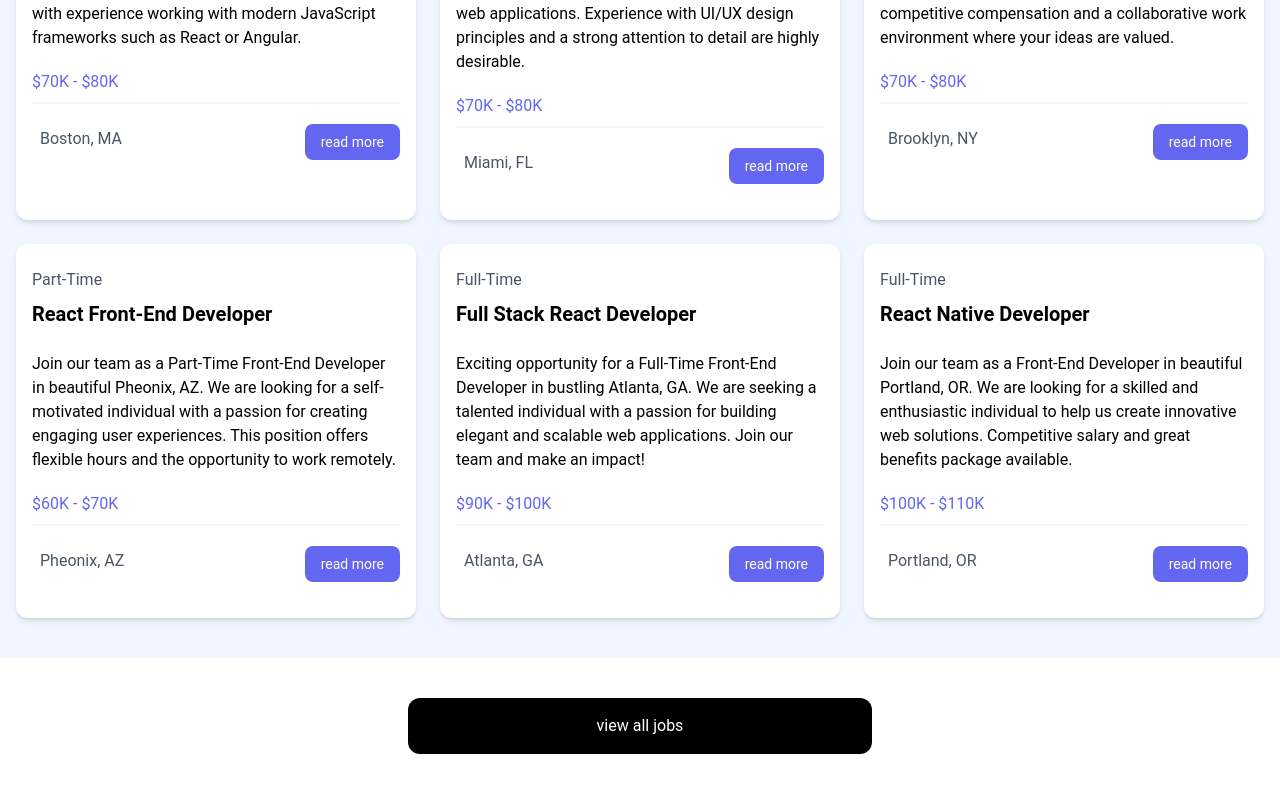
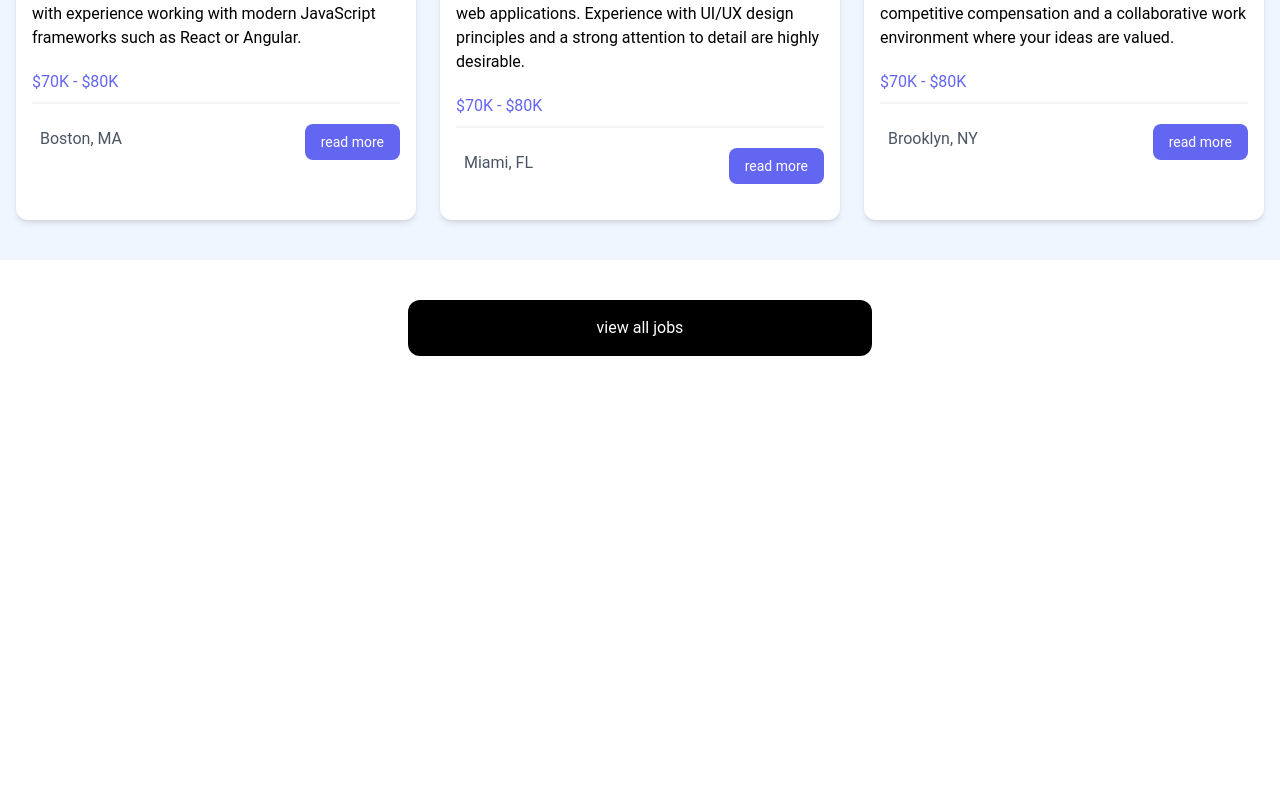
Before and after one commit to zohaib2k2/React-Jobs-Portal-Examples., a React (Vite) app: page / in a window 1280 px wide. Shown: the part 887-1679 px from the top of the page. After the commit the page ends 1283 px from the top, so only its background shows below. Built offline with nearby package versions, Linux system fonts and the light colour scheme.

Commit message:
Created a ViewAllJobs component a page that would link to view all jobs

```diff
--- a/src/App.jsx
+++ b/src/App.jsx
@@ -4,27 +4,22 @@
 import Hero from './components/Hero.jsx'
 import HomeCards from './components/HomeCards.jsx'
 import JobListings from './components/JobListings.jsx'
+import ViewAllJobs from './components/ViewAllJobs.jsx'
 
 const App = () => {
   return (
     <>
-    <Navbar />
+      <Navbar />
 
 
-    <Hero title="Become a React developer" subtitle="Find a suitable job according to your skills."/>
+      <Hero title="Become a React developer" subtitle="Find a suitable job according to your skills."/>
 
-    <HomeCards/>
+     <HomeCards/>
 
 
-    <JobListings/>
+      <JobListings/>
 
-    <section className="m-auto max-w-lg my-10 px-6">
-      <a
-        href="jobs.html"
-        className="block bg-black text-white text-center py-4 px-6 rounded-xl hover:bg-gray-700"
-        >view all jobs</a
-      >
-    </section>
+      <ViewAllJobs/>
     </>
   )
 }
--- a/src/components/JobListings.jsx
+++ b/src/components/JobListings.jsx
@@ -3,9 +3,8 @@
 import JobListing from './jobListing';
 
 const JobListings = () => {
-    console.log(jobs);
-    console.log(jobs[0].title);
 
+  const recentJobs = jobs.slice(0,3);
   return (
     <section className="bg-blue-50 px-4 py-10">
       <div className="container-xl lg:container m-auto">
@@ -14,7 +13,7 @@
         </h2>
         <div className="grid grid-cols-1 md:grid-cols-3 gap-6">
           {/* <!-- job listing 1 --> */}
-          { jobs.map( (job) => (
+          { recentJobs.map( (job) => (
             <JobListing key={job.id} job={job}/>
           ))
           }
--- /dev/null
+++ b/src/components/ViewAllJobs.jsx
@@ -0,0 +1,18 @@
+import React from 'react'
+
+export const ViewAllJobs = () => {
+  return (
+    <>
+
+    <section className="m-auto max-w-lg my-10 px-6">
+      <a
+        href="jobs.html"
+        className="block bg-black text-white text-center py-4 px-6 rounded-xl hover:bg-gray-700"
+        >view all jobs</a
+      >
+    </section>
+    </>
+  )
+}
+
+export default ViewAllJobs;
```
